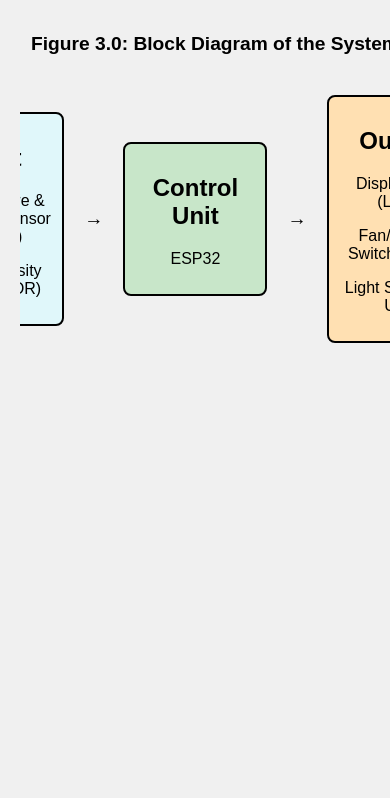
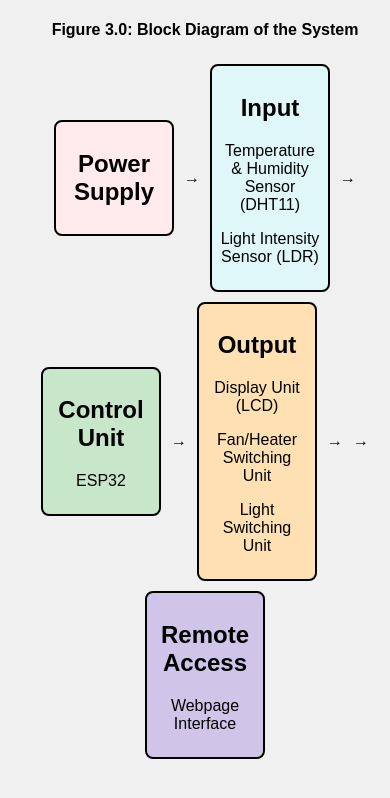
Before and after one commit to shamsu557/my_site, a website: page blockd.html in a window 390 px wide. Shown: the top 798 px of the page. Drawn offline with Linux system fonts and the light colour scheme.

Commit message:
Add files via upload

```diff
--- a/blockd.html
+++ b/blockd.html
@@ -16,19 +16,19 @@
         .container {
             width: 100%;
             margin: auto;
-            padding: 20px;
+            padding: 10px;
         }
 
         h1 {
             text-align: center;
-            font-size: 1.5em;
-            margin-bottom: 20px;
+            font-size: 1.2em; /* Adjusted for better fit on small screens */
+            margin-bottom: 10px;
         }
 
         .diagram {
             display: flex;
             flex-direction: row;
-            flex-wrap: nowrap;
+            flex-wrap: wrap; /* Allow wrapping on small screens */
             overflow-x: auto; /* Allow horizontal scrolling if needed */
             align-items: center;
             justify-content: center;
@@ -39,9 +39,9 @@
             background-color: #fff;
             border: 2px solid #000;
             border-radius: 8px;
-            padding: 15px;
-            margin: 10px;
-            width: 150px; /* Reduced width for better fit */
+            padding: 10px;
+            margin: 5px;
+            width: 120px; /* Adjusted width for better fit */
             text-align: center;
             flex-shrink: 0; /* Prevent shrinking of blocks */
         }
@@ -67,24 +67,24 @@
         }
 
         .arrow {
-            font-size: 1.5em;
-            margin: 0 10px;
+            font-size: 1.2em; /* Adjusted for smaller screens */
+            margin: 0 5px;
             font-weight: bold;
         }
 
         /* Responsive adjustments */
         @media (max-width: 600px) {
             .block {
-                width: 120px; /* Further reduced width for small screens */
-                padding: 10px;
+                width: 100px; /* Further reduced width for small screens */
+                padding: 8px;
             }
 
             .arrow {
-                font-size: 1.2em;
+                font-size: 1em;
             }
 
             h1 {
-                font-size: 1.2em;
+                font-size: 1em;
             }
         }
     </style>
```
